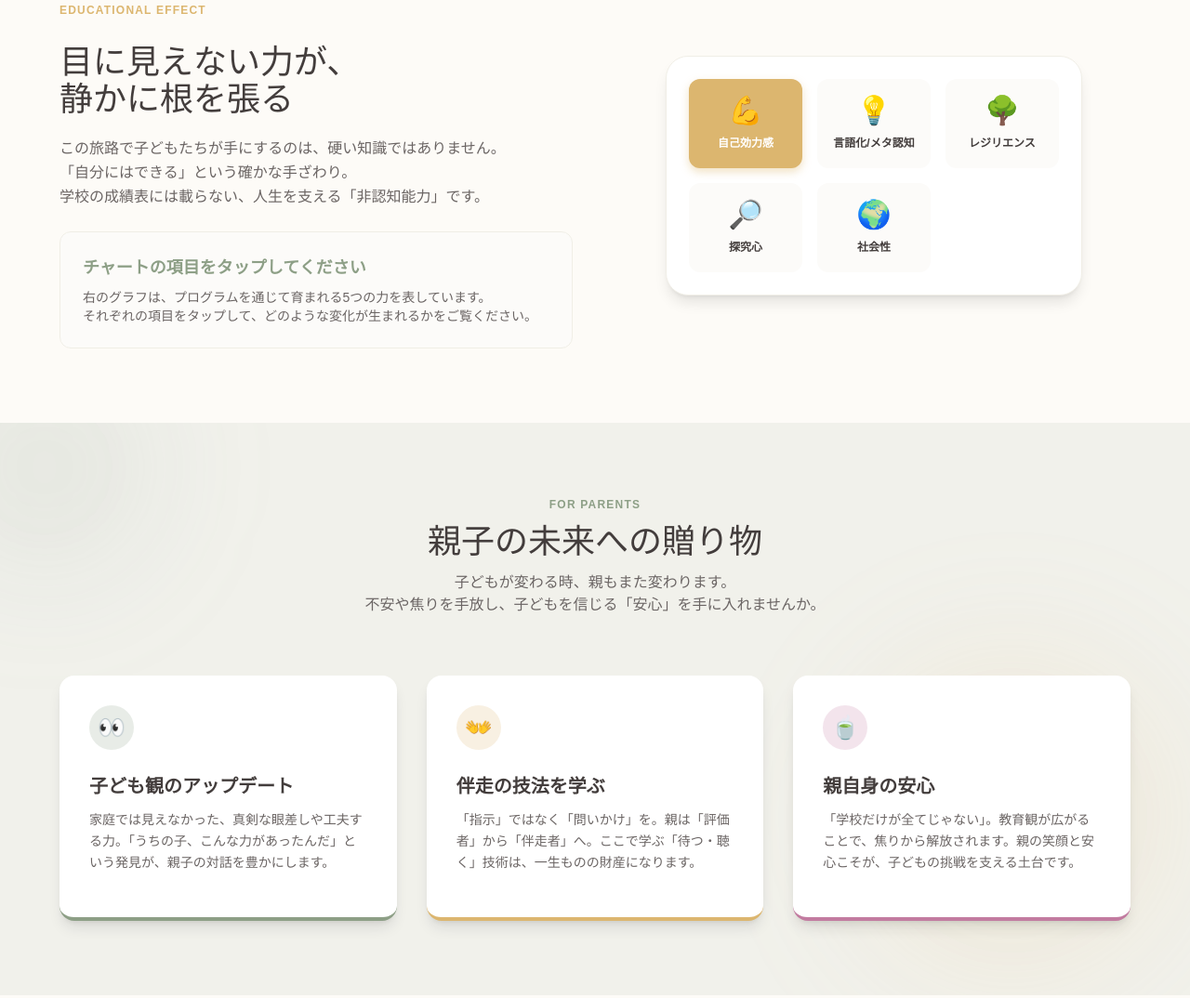
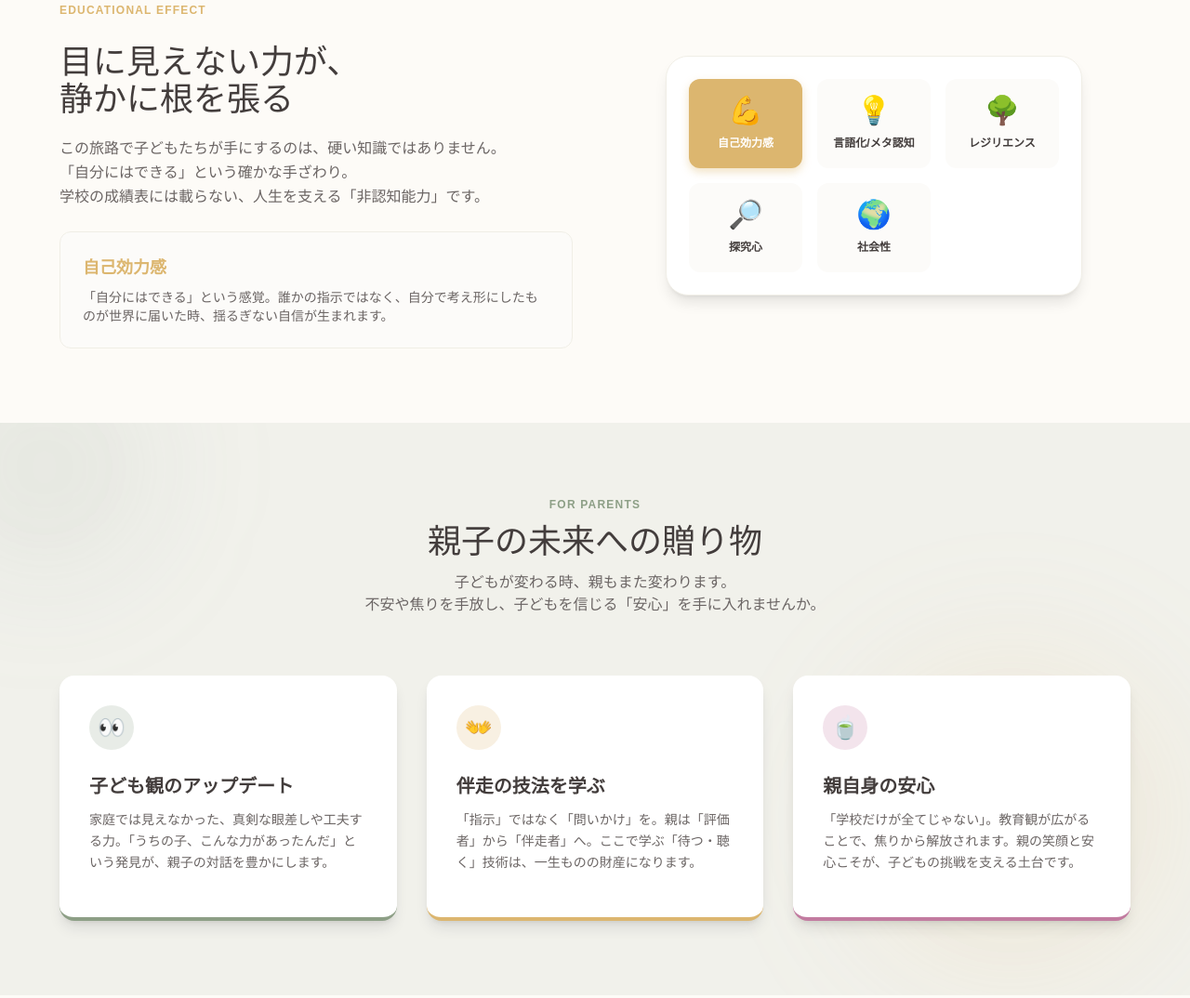
Before and after one commit to kokomoibasyo-dev/kokomolp, a plain HTML site: page index.html in a window 1280 px wide. Shown: the part 2590-3664 px from the top of the page at 93% size. Drawn offline with nearby package versions, Linux system fonts and the light colour scheme; a web font is replaced by a local one.

Commit message:
Update index.html

```diff
--- a/index.html
+++ b/index.html
@@ -654,8 +654,8 @@
             // Setup Timeline
             updateTimeline(0);
 
-            // Setup Chart
-            initChart();
+            // Set default skill description to show
+            updateSkillDesc('自己効力感'); // <- これを追加
 
             // Setup FAQ
             renderFAQ();
```
